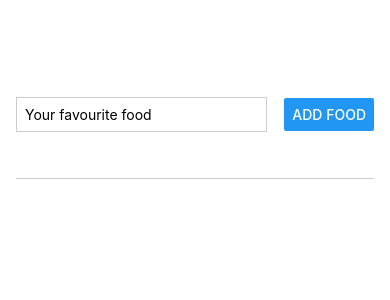
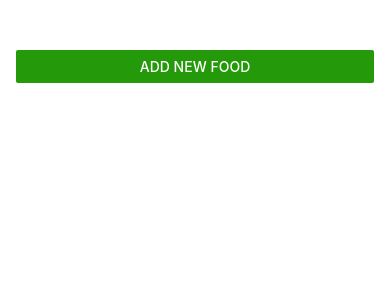
Before and after one commit to BavteqDoIT/Foodier, a React Native app: screen / in a window 390 px wide. Shown: the top 300 px of the page. Built offline with nearby package versions, Linux system fonts and the light colour scheme.

Commit message:
Added modal and improved UI

```diff
--- a/App.js
+++ b/App.js
@@ -1,16 +1,27 @@
 import { useState } from "react";
-import { StyleSheet, View, FlatList } from "react-native";
+import { StyleSheet, View, FlatList, Button } from "react-native";
+import { StatusBar } from "expo-status-bar";
 import FoodItem from "./components/FoodItem";
 import FoodInput from "./components/FoodInput";
 
 export default function App() {
+  const [modalIsVisible, setModalIsVisible] = useState(false);
   const [foods, setFood] = useState([]);
+
+  function startAddFoodHandler() {
+    setModalIsVisible(true);
+  }
+
+  function endAddFoodHandler() {
+    setModalIsVisible(false);
+  }
 
   function addFoodHandler(enteredFoodText) {
     setFood((currentFoods) => [
       ...currentFoods,
       { text: enteredFoodText, id: Math.random().toString() },
     ]);
+    endAddFoodHandler();
   }
 
   function deleteFoodHandler(id) {
@@ -20,8 +31,21 @@
   }
 
   return (
+    <>
+      <StatusBar style="auto"/>
       <View style={styles.appContainer}>
-      <FoodInput onAddFood={addFoodHandler} />
+        <Button
+          title="Add new food"
+          color="#249909"
+          onPress={startAddFoodHandler}
+        />
+        {modalIsVisible && (
+          <FoodInput
+            visible={modalIsVisible}
+            onAddFood={addFoodHandler}
+            onCancel={endAddFoodHandler}
+          />
+        )}
         <View style={styles.foodContainer}>
           <FlatList
             data={foods}
@@ -41,6 +65,7 @@
           />
         </View>
       </View>
+    </>
   );
 }
 
--- a/app.json
+++ b/app.json
@@ -5,6 +5,7 @@
     "version": "1.0.0",
     "orientation": "portrait",
     "icon": "./assets/icon.png",
+    "backgroundColor": "#a3f590",
     "userInterfaceStyle": "light",
     "newArchEnabled": true,
     "splash": {
--- a/components/FoodInput.js
+++ b/components/FoodInput.js
@@ -1,5 +1,12 @@
 import { useState } from "react";
-import { View, TextInput, Button, StyleSheet } from "react-native";
+import {
+  View,
+  TextInput,
+  Button,
+  StyleSheet,
+  Modal,
+  Image,
+} from "react-native";
 
 function FoodInput(props) {
   const [enteredFoodText, setEnteredFoodText] = useState("");
@@ -14,15 +21,28 @@
   }
 
   return (
+    <Modal visible={props.visible} animationType="slide">
       <View style={styles.inputContainer}>
+        <Image
+          style={styles.image}
+          source={require("../assets/images/emoji.png")}
+        />
         <TextInput
           style={styles.textInput}
           placeholder="Your favourite food"
           onChangeText={foodInputHandler}
           value={enteredFoodText}
         />
-      <Button title="Add food" onPress={addFoodHandler} />
+        <View style={styles.buttonContainer}>
+          <View style={styles.button}>
+            <Button title="Cancel" onPress={props.onCancel} color="#002404" />
           </View>
+          <View style={styles.button}>
+            <Button title="Add food" onPress={addFoodHandler} color="#249909" />
+          </View>
+        </View>
+      </View>
+    </Modal>
   );
 }
 
@@ -31,19 +51,31 @@
 const styles = StyleSheet.create({
   inputContainer: {
     flex: 1,
-    flexDirection: "row",
-    justifyContent: "space-between",
+    justifyContent: "center",
     alignItems: "center",
-    marginBottom: 24,
-    borderBottomWidth: 1,
-    borderBottomColor: "#cccccc",
+    padding: 16,
+    backgroundColor: "#a3f590",
   },
-
+  image: {
+    width: 150,
+    height: 150,
+    margin: 20,
+  },
   textInput: {
     borderWidth: 1,
-    borderColor: "#cccccc",
-    width: "70%",
-    marginRight: 8,
-    padding: 8,
+    borderColor: "#ffffff",
+    backgroundColor: "#ffffff",
+    color: "#000000",
+    borderRadius: 6,
+    width: "100%",
+    padding: 16,
+  },
+  buttonContainer: {
+    flexDirection: "row",
+    marginTop: 16,
+  },
+  button: {
+    width: 100,
+    marginHorizontal: 8,
   },
 });
--- a/components/FoodItem.js
+++ b/components/FoodItem.js
@@ -20,7 +20,7 @@
   foodItem: {
     margin: 8,
     borderRadius: 6,
-    backgroundColor: "#5e0acc",
+    backgroundColor: "#249909",
   },
   pressedItem: {
     opacity: 0.5
```
Also changed, not shown: assets/images/emoji.png (added), assets/images/goal.png (added). Lines whose indentation alone changed are shown as unchanged.
